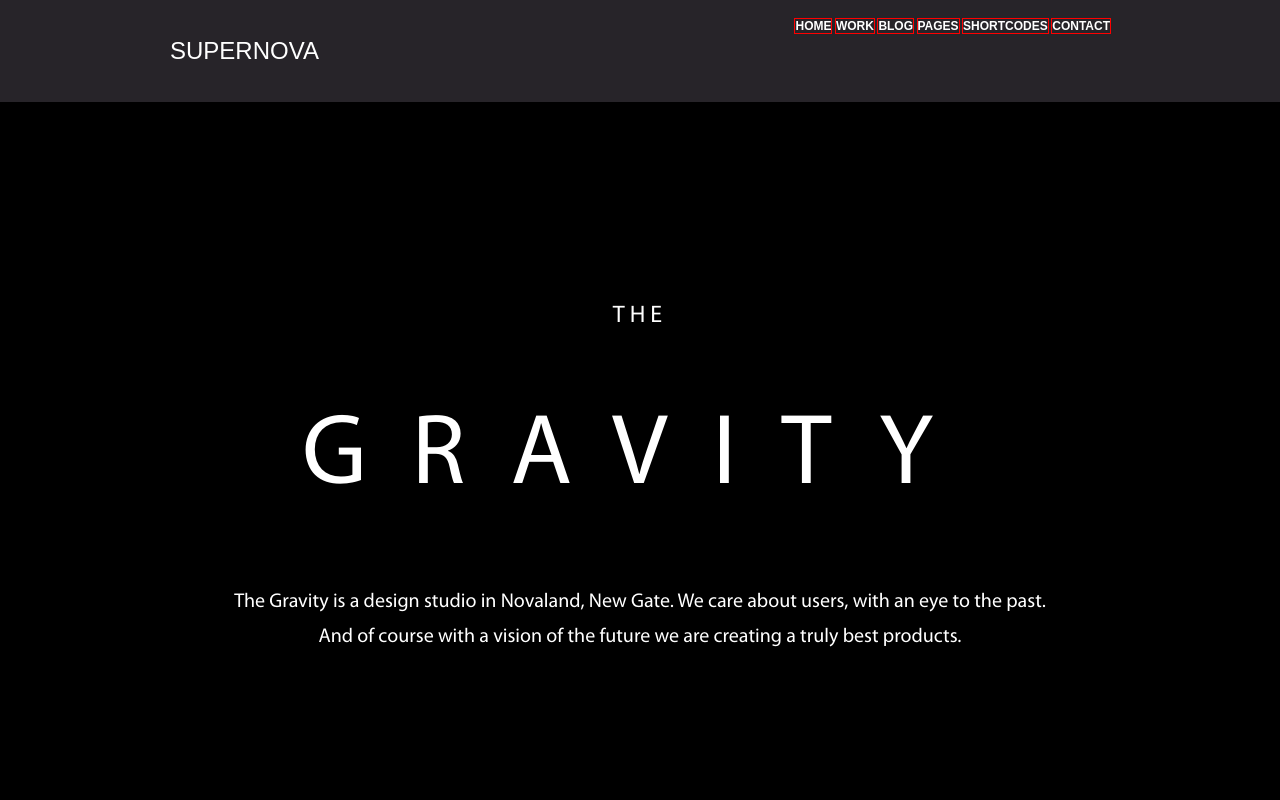
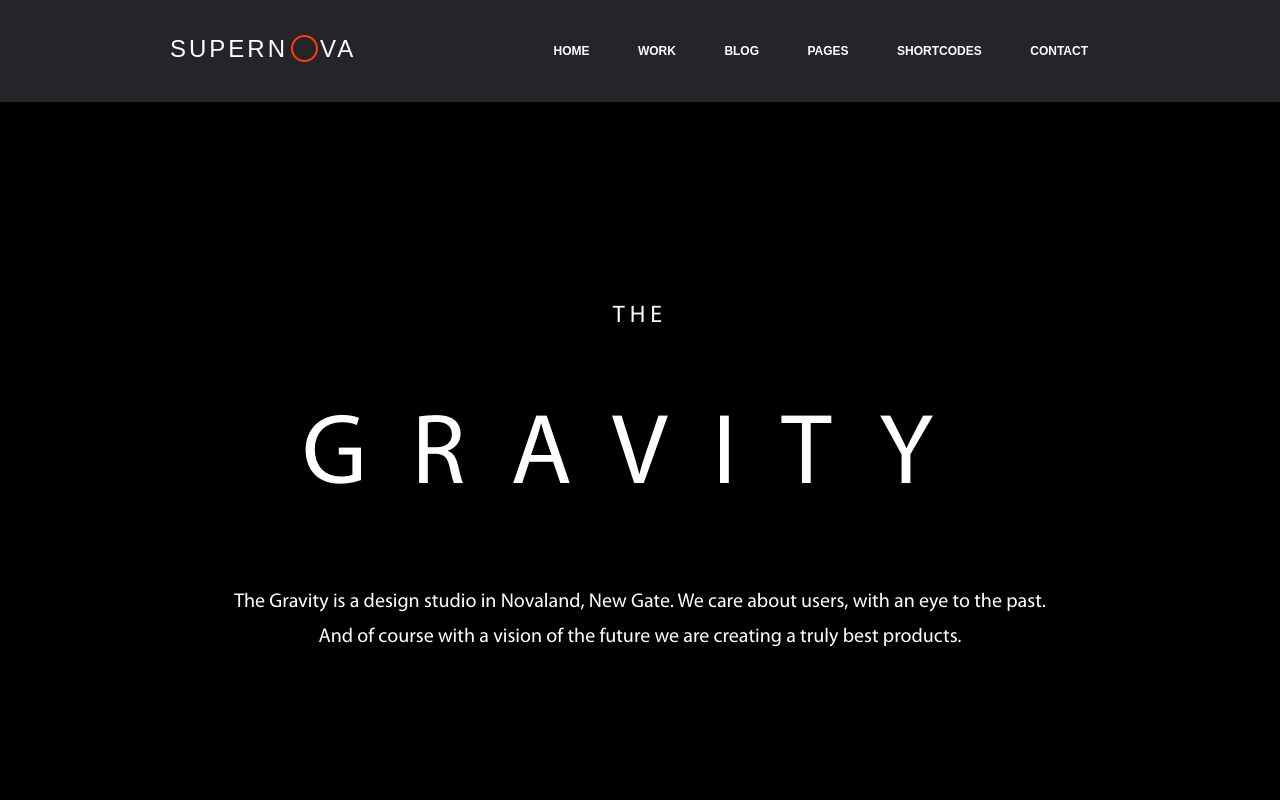
Before and after one commit to acl200/supernova, a plain HTML site: page index.html in a window 1280 px wide. Shown: the top 800 px of the page. Drawn offline with Linux system fonts and the light colour scheme.

Commit message:
sdelal shapku-v2

```diff
--- a/index.html
+++ b/index.html
@@ -10,7 +10,7 @@
  <header class="main-header clearfix">
  	<div class="container">
  		<div class="logo">
- 			<a href="#">supernova</a>
+ 			<a href="#">supern<span><img src="img/O.png" alt=""></span>va</a>
  		</div>
 
 
--- a/style.css
+++ b/style.css
@@ -15,16 +15,30 @@
 	margin:0 auto;
 }
 .logo{
-	padding:37px 0;
+	padding:30px 0;
 	float:left;
 
 }
 .logo a{
+	letter-spacing: 3px;
 	font-size: 24px;
 	font-weight: 100;
 	text-transform: uppercase;
 	color:#fff;
 	text-decoration: none;
+	position: absolute;
+
+}
+.logo span{
+	position: relative;
+	top: 5px;
+    padding: 0 2px 0 2px;
+	}
+.logo a img{
+
+
+
+
 }
 
 .main-nav{
@@ -35,14 +49,21 @@
 	display: inline-block;
 
 }
-.main-nav a:hover{background: #281711;}
+.main-nav ul{
+	padding:0;
+	margin: 0;
+}
+.main-nav a:hover{
+	border-bottom: 2px solid #dd3f19;
+	padding-bottom:42px;
+	background: #000;}
 .main-nav a{
 	display:block;
-	outline:1px solid red;
+
 	text-transform: uppercase;
 	text-decoration: none;
 	list-style-type: none;
-
+	padding: 44px 22px;
 	font-size: 12px;
 	font-weight: bold;
 	color:#fff;
```
Also changed, not shown: img/O.gif (added), img/O.png (added).
